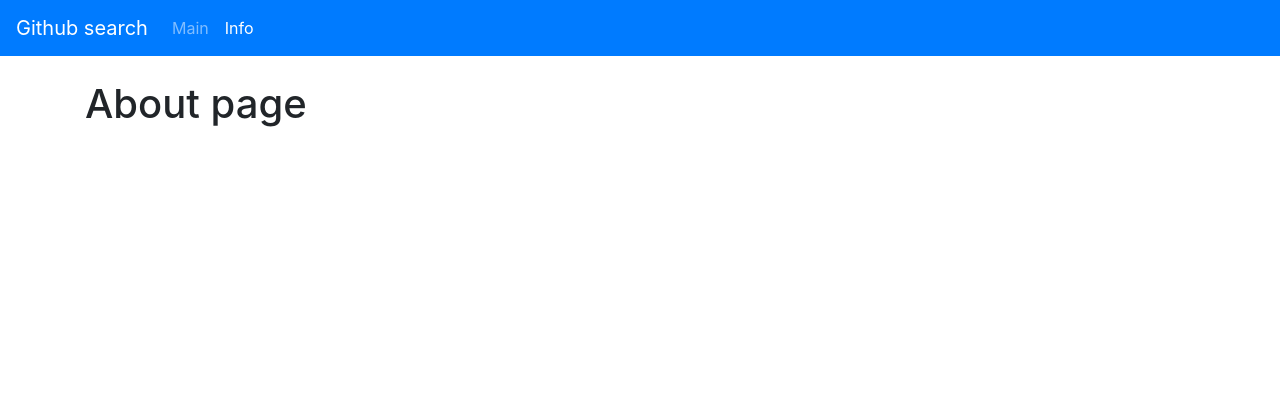
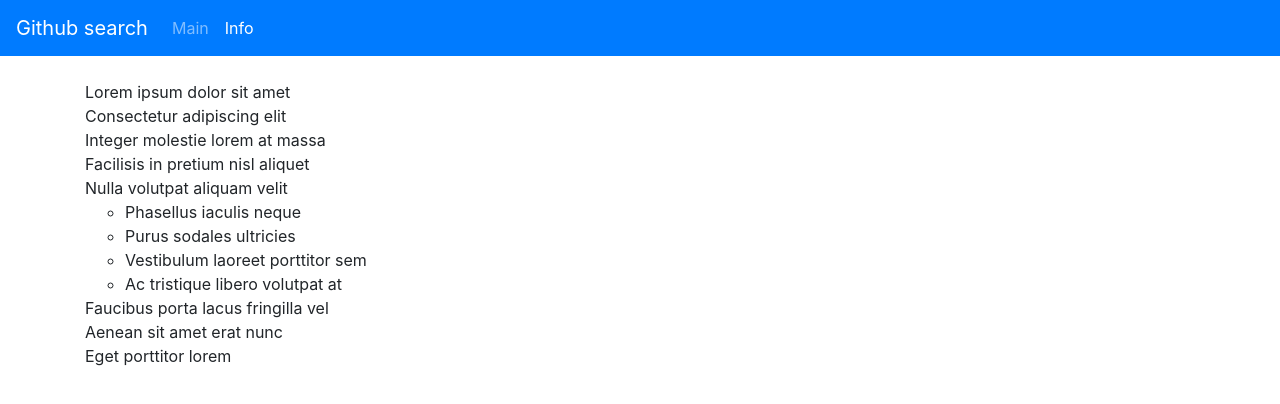
Before and after one commit to ShotAlex/github_search_repositories, a React (Create React App) app: page /about in a window 1280 px wide. Shown: the top 404 px of the page. Built offline with nearby package versions, Linux system fonts and the light colour scheme.

Commit message:
feat: add basic template of th Search

```diff
--- /dev/null
+++ b/src/components/Search/Search.js
@@ -0,0 +1,15 @@
+import React from 'react';
+
+const Search = () => {
+  return (
+    <div className='form-group'>
+      <input
+        type="text"
+        className='form-control'
+        placeholder='Input Repository Name...'
+      />
+    </div>
+  );
+};
+
+export default Search;
--- a/src/pages/About.js
+++ b/src/pages/About.js
@@ -3,7 +3,23 @@ import React from 'react'
 const About = () => {
   return (
     <div>
-      <h1>About page</h1>
+      <ul className="list-unstyled">
+        <li>Lorem ipsum dolor sit amet</li>
+        <li>Consectetur adipiscing elit</li>
+        <li>Integer molestie lorem at massa</li>
+        <li>Facilisis in pretium nisl aliquet</li>
+        <li>Nulla volutpat aliquam velit
+          <ul>
+            <li>Phasellus iaculis neque</li>
+            <li>Purus sodales ultricies</li>
+            <li>Vestibulum laoreet porttitor sem</li>
+            <li>Ac tristique libero volutpat at</li>
+          </ul>
+        </li>
+        <li>Faucibus porta lacus fringilla vel</li>
+        <li>Aenean sit amet erat nunc</li>
+        <li>Eget porttitor lorem</li>
+      </ul>
     </div>
   );
 };
--- a/src/pages/Home.js
+++ b/src/pages/Home.js
@@ -1,10 +1,12 @@
 import React from 'react'
+import Search from "../components/Search/Search";
 
 const Home = () => {
   return (
-    <div>
-      <h1>Home page</h1>
-    </div>
+    <>
+      <Search />
+
+    </>
   );
 };
 
```
